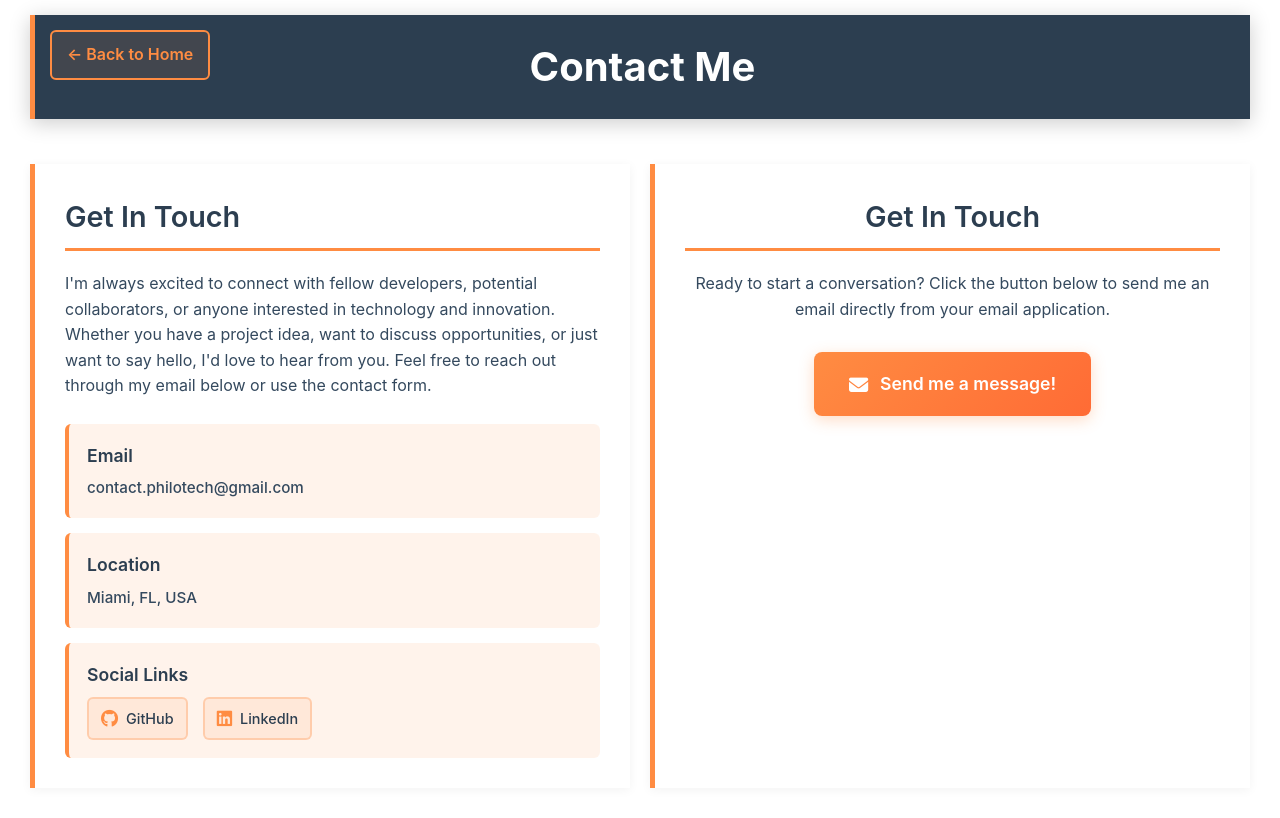
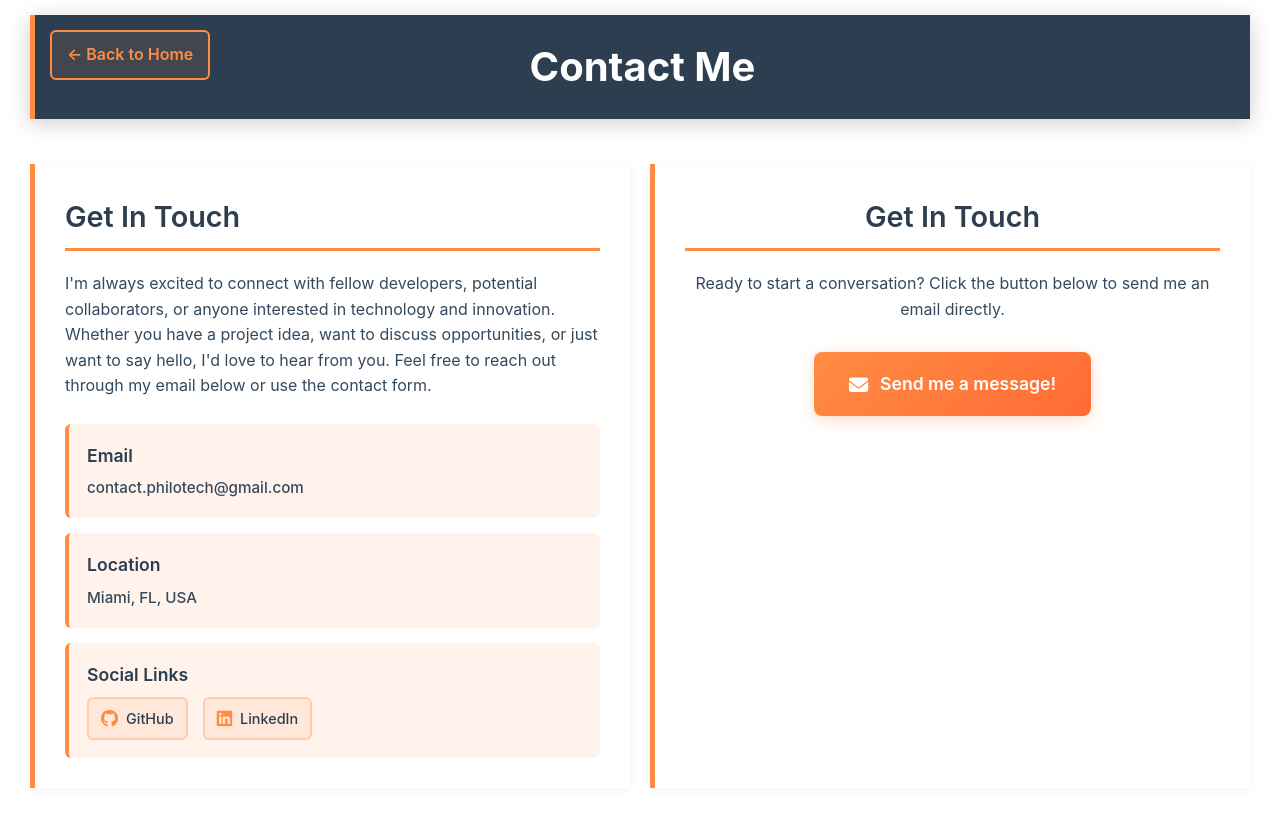
Before and after one commit to chrisb9085/philotech-website, a React (Vite) app in the folder frontend/: page /contact in a window 1280 px wide. Built offline with nearby package versions, Linux system fonts and the light colour scheme.

Commit message:
Slight modification

```diff
--- a/frontend/src/pages/Contact.jsx
+++ b/frontend/src/pages/Contact.jsx
@@ -45,7 +45,7 @@ function Contact() {
           <div className="section contact-form">
             <h2>Get In Touch</h2>
             <p>
-              Ready to start a conversation? Click the button below to send me an email directly from your email application.
+              Ready to start a conversation? Click the button below to send me an email directly.
             </p>
             <a href="mailto:contact.philotech@gmail.com" className="mailto-button">
               <i className="fas fa-envelope"></i>
```
